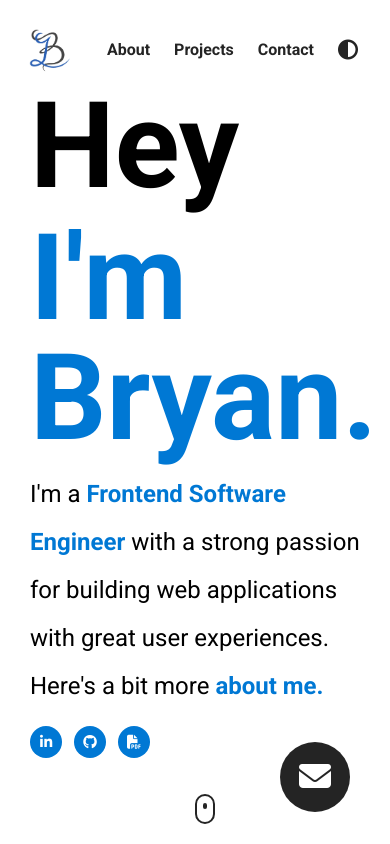
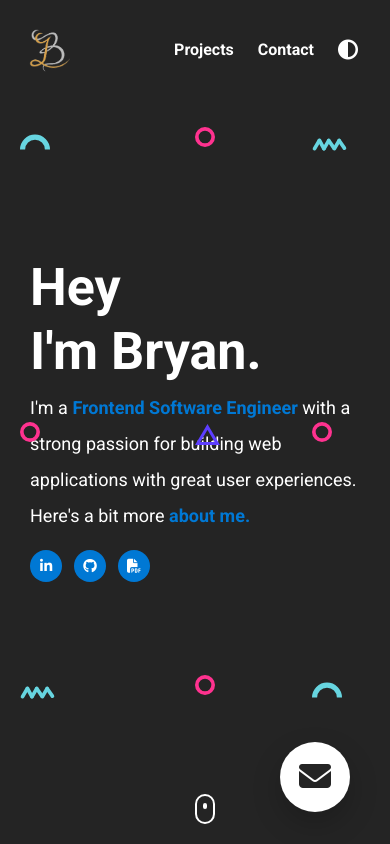
Before and after one commit to BryanDegante/Advanced-E-portifolio, a plain HTML site: page index.html in a window 390 px wide. Both pictures are taken after a click on the item 348 px from the left and 50 px from the top of the page. Shown: the top 844 px of the page. Drawn offline with nearby package versions, Linux system fonts and the light colour scheme.

Commit message:
finished portfolio template

```diff
--- a/index.html
+++ b/index.html
@@ -25,34 +25,34 @@
   </head>
 
   <body>
-    <section id="landing-page">
+    <section id="landing-page" onmousemove="moveBackground(event)">
       <nav>
         <figure>
-          <img id="personal-logo" src="./assets/Regularlogo.jpg" alt="" />
+          <img id="personal-logo" src="./assets/ClearLogo.png" alt="" />
         </figure>
         <ul class="nav__link--list">
-          <li class="nav__link">
+          <li class="nav__link" onclick="toggleModal()">
             <a
-              href="#About"
+              href="#"
               class="nav__link--anchor link__hover-effect link__hover-effect--black"
               >About</a
             >
           </li>
           <li class="nav__link">
             <a
-              href="#About"
+              href="#projects"
               class="nav__link--anchor link__hover-effect link__hover-effect--black"
               >Projects</a
             >
           </li>
           <li class="nav__link" onclick="toggleModal()">
             <a
-              href="#About"
+              href="#"
               class="nav__link--anchor link__hover-effect link__hover-effect--black"
               >Contact</a
             >
           </li>
-          <li class="nav__link click">
+          <li class="nav__link click" onclick="toggleContrast()">
             <a
               href="#"
               class="nav__link--anchor link__hover-effect link__hover-effect--black"
@@ -73,21 +73,23 @@
             <b class="blue click" onclick="toggleModal()">about me.</b>
           </p>
           <div class="social__list">
-            <a href="" class="social__link click">
+            <a href="" class="social__link click" target="_blank">
               <i class="fab fa-linkedin-in"></i>
             </a>
-            <a href="" class="social__link click">
+            <a href="" class="social__link click" target="_blank">
               <i class="fab fa-github"></i>
             </a>
-            <a href="" class="social__link click" target="_blank">
+            <a href="" class="social__link click" target="_blank" >
               <i class="fas fa-file-pdf"></i>
             </a>
           </div>
         </div>
       </header>
-      <button class="mail__btn click" onclick="toggleModal()">
-        <i class="fas fa-envelope"></i>
-      </button>
+      <a href="#">
+        <button class="mail__btn click" onclick="toggleModal()">
+          <i class="fas fa-envelope"></i>
+        </button>
+      </a>
       <a href="#projects" class="scroll">
         <div class="scroll__icon click"></div>
       </a>
@@ -174,6 +176,15 @@
           </div>
         </div>
       </div>
+      <img src="./assets/semi circle.svg" class="shape shape--0" />
+      <img src="./assets/circle.svg" class="shape shape--1" />
+      <img src="./assets/squiggly.svg" class="shape shape--2" />
+      <img src="./assets/circle.svg" class="shape shape--3" />
+      <img src="./assets/triangle.svg" class="shape shape--4" />
+      <img src="./assets/circle.svg" class="shape shape--5" />
+      <img src="./assets/squiggly.svg" class="shape shape--6" />
+      <img src="./assets/circle.svg" class="shape shape--7" />
+      <img src="./assets/semi circle.svg" class="shape shape--8" />
     </section>
     <section id="projects">
       <div class="container">
@@ -297,25 +308,26 @@
           </figure>
           <div class="footer__social--list">
             <a
-              href=""
+              href="#" target="_blank"
               class="footer__social--link link__hover-effect link__hover-effect--white"
             >
               Github
             </a>
             <a
-              href=""
+              href="#" target="_blank"
               class="footer__social--link link__hover-effect link__hover-effect--white"
             >
               LinkedIn
             </a>
             <a
-              href=""
+              href="#"
+              onclick="toggleModal()"
               class="footer__social--link link__hover-effect link__hover-effect--white"
             >
               Contact
             </a>
             <a
-              href=""
+              href="#" target="_blank"
               class="footer__social--link link__hover-effect link__hover-effect--white"
             >
               Resume
--- a/index.js
+++ b/index.js
@@ -1,6 +1,30 @@
-//template_lkqpnxm
-//service_ii2olnh
-//JEF6oOdWYGdzqxUFN
+let isModalOpen = false;
+let contrastToggle = false;
+const scaleFactor = 1 / 20;
+
+function moveBackground(event) {
+    const shapes = document.querySelectorAll(".shape")
+    const x = event.clientX * scaleFactor;
+    const y = event.clientY *scaleFactor;
+
+    for (let i = 0; i < shapes.length; ++i){
+        const isOdd = i % 2 !== 0;
+        const boolInt = isOdd ? -1 : 1;
+        shapes[i].style.transform =     `translate( ${x*boolInt}px , ${y*boolInt}px) rotate(${x *boolInt *10}deg)`
+
+    }
+}
+
+function toggleContrast() {
+    contrastToggle = !contrastToggle;
+    if (contrastToggle) {
+        document.body.classList += " dark-theme"
+        console.log(" it worked")
+    }
+    else {
+        document.body.classList.remove("dark-theme");
+    }
+}
 
 function contact(event) {
     event.preventDefault();
@@ -24,7 +48,6 @@ function contact(event) {
         })
 }
 
-let isModalOpen = false;
 function toggleModal() {
     if (isModalOpen) {
         isModalOpen = false;
--- a/style.css
+++ b/style.css
@@ -5,6 +5,10 @@
     padding: 0;
     box-sizing: border-box;
     font-family: 'Roboto', sans-serif;
+}
+
+html {
+    scroll-behavior: smooth;
 }
 
 li {
@@ -26,6 +30,7 @@ button {
 
 section {
     background-color: white;
+    transition: all 300ms ease;
 }
 
 input,
@@ -144,6 +149,38 @@ nav,
     transition: all 400ms ;
 }
 
+.dark-theme .title,
+.dark-theme .section__title,
+.dark-theme .section__sub-title,
+.dark-theme .nav__link--anchor,
+.dark-theme .fa-adjust,
+.dark-theme .header__para{
+    color: white;
+
+}
+
+.dark-theme section{
+    background-color: #242424;
+}
+
+.dark-theme #personal-logo{
+    filter: none;
+}
+
+.dark-theme .scroll__icon{
+    border-color: white;
+}
+
+.dark-theme .scroll__icon:after,
+.dark-theme .link__hover-effect--black::after{
+    background-color: white;
+}
+
+.dark-theme .mail__btn{
+    background-color: white;
+    color: #242424;
+}
+
 /*
 
 LANDING PAGE
@@ -200,6 +237,8 @@ LANDING PAGE
     position: fixed;
     bottom: 32px;
     right: 40px;
+    z-index: 100;
+    box-shadow: 0 12px 30px 0 rgb(0, 0, 0, 0.2);
 }
 
 .scroll {
@@ -552,6 +591,7 @@ FOOTER
 */
 
 footer {
+    position: relative;
     background-color: #111111;
     display: flex;
     padding: 6% 0;
@@ -579,3 +619,101 @@ footer {
 .footer__copyright {
     color: white;
 }
+
+/*
+
+SHAPES
+
+*/
+
+.shape {
+    position: fixed;
+}
+
+.shape--0{
+    top: 15vh;
+    left: 5vw;
+}
+.shape--1{
+    top: 15vh;
+    left: 50vw;
+}
+.shape--2{
+    top: 15vh;
+    left: 80vw;
+}
+.shape--3{
+    top: 50vh;
+    left: 5vw;
+}
+.shape--4{
+    top: 50vh;
+    left: 50vw;
+}
+.shape--5{
+    top: 50vh;
+    left: 80vw;
+}
+.shape--6{
+    top: 80vh;
+    left: 5vw;
+}
+.shape--7{
+    top: 80vh;
+    left: 50vw;
+}
+.shape--8{
+    top: 80vh;
+    left: 80vw;
+}
+
+/* Small phones, tablets, large smart phones */
+@media(max-width: 768px) {
+    .title{
+        font-size: 80px;
+    }
+    .header__para{
+        font-size: 20px;
+    }
+    .modal{
+        top: 0;
+        left: 0;
+        transform: none;
+        height: auto;
+        width: 100%;
+        flex-direction: column-reverse;
+        border-radius: 0;
+    }
+    .modal__half{
+        width: 100%;
+
+    }
+}
+
+/* Small phones */
+@media (max-width: 480px){
+    .title{
+        font-size: 52px;
+    }
+    .header__para{
+        font-size: 18px;
+    }
+    .nav__link:first-child{
+        display: none;
+    }
+    .project__description--para{
+        display: none;
+    }
+    .project__description{
+        left: 0;
+        padding: 0;
+        width: 100%;
+        text-align: center;
+    }
+    .project__description--sub-title{
+        margin-bottom: 8px;
+    }
+    .modal__half{
+        padding: 40px;
+    }
+}
```
